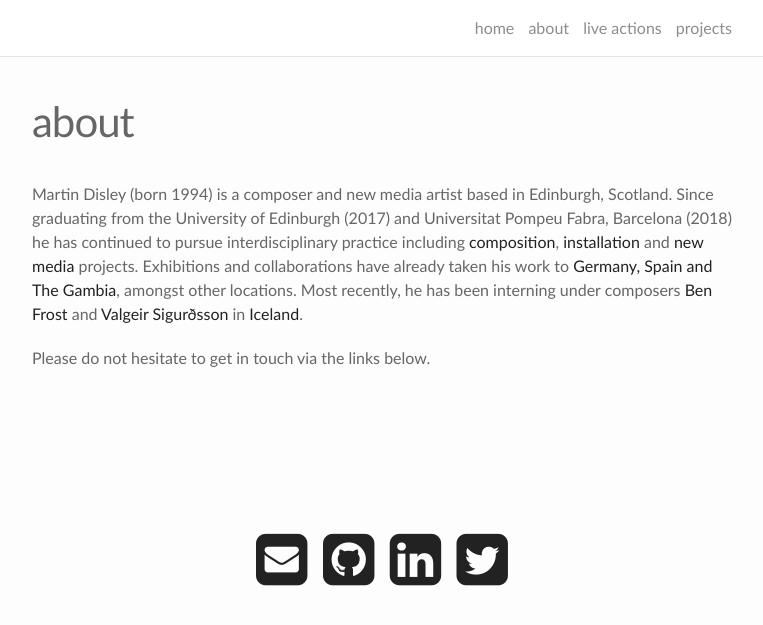
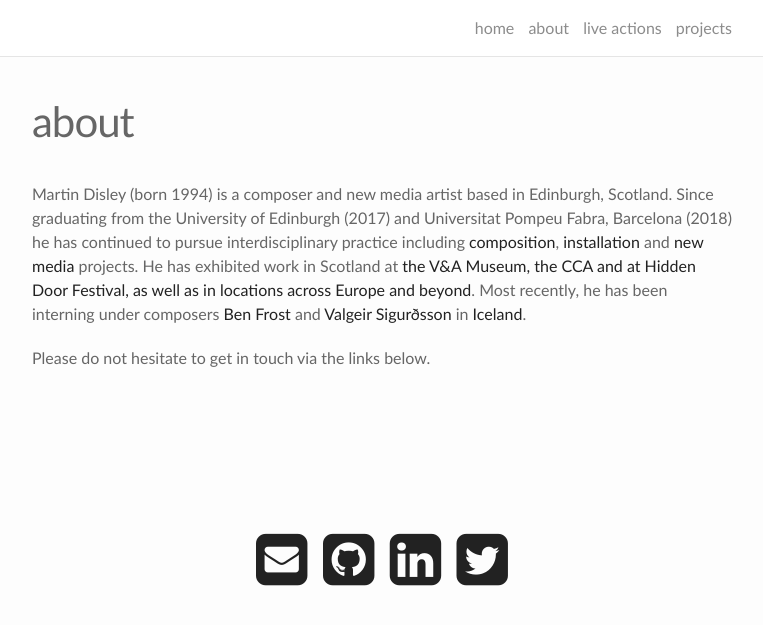
Before and after one commit to martindisley/martindisley.github.io, a Jekyll site: the page built from about.md, in a window 1280 px wide. Shown: the top 625 px of the page, without its empty margins (258-1021 px from the left). Built offline with Jekyll 4.4.1, drawn with Linux system fonts in a browser that asks for light colours; nearby versions of some CDN libraries.

Commit message:
live updates03

```diff
--- a/about.md
+++ b/about.md
@@ -6,7 +6,7 @@
 
 <!---<img class="col one right" src="/img/prof_pic.jpg">--->
 
-Martin Disley (born 1994) is a composer and new media artist based in Edinburgh, Scotland. Since graduating from the University of Edinburgh (2017) and Universitat Pompeu Fabra, Barcelona (2018) he has continued to pursue interdisciplinary practice including [composition](https://www.martindisley.co.uk/portfolio/1_restnowdiehard/), [installation](https://www.martindisley.co.uk/portfolio/3_elquequeda/) and [new media](https://www.martindisley.co.uk/portfolio/2_thelisttweeted/) projects. Exhibitions and collaborations have already taken his work to [Germany, Spain and The Gambia](https://www.martindisley.co.uk/live-action/), amongst other locations. Most recently, he has been interning under composers [Ben Frost](http://ethermachines.com/) and [Valgeir Sigurðsson](http://valgeir.net/) in [Iceland](https://greenhouse.is/).
+Martin Disley (born 1994) is a composer and new media artist based in Edinburgh, Scotland. Since graduating from the University of Edinburgh (2017) and Universitat Pompeu Fabra, Barcelona (2018) he has continued to pursue interdisciplinary practice including [composition](https://www.martindisley.co.uk/portfolio/1_restnowdiehard/), [installation](https://www.martindisley.co.uk/portfolio/3_elquequeda/) and [new media](https://www.martindisley.co.uk/portfolio/2_thelisttweeted/) projects. He has exhibited work in Scotland at [the V&A Museum, the CCA and at Hidden Door Festival, as well as in locations across Europe and beyond](https://www.martindisley.co.uk/live-action/). Most recently, he has been interning under composers [Ben Frost](http://ethermachines.com/) and [Valgeir Sigurðsson](http://valgeir.net/) in [Iceland](https://greenhouse.is/).
 
 Please do not hesitate to get in touch via the links below.
 
```
Also changed, not shown: poetry.md (+1 -1 lines).
